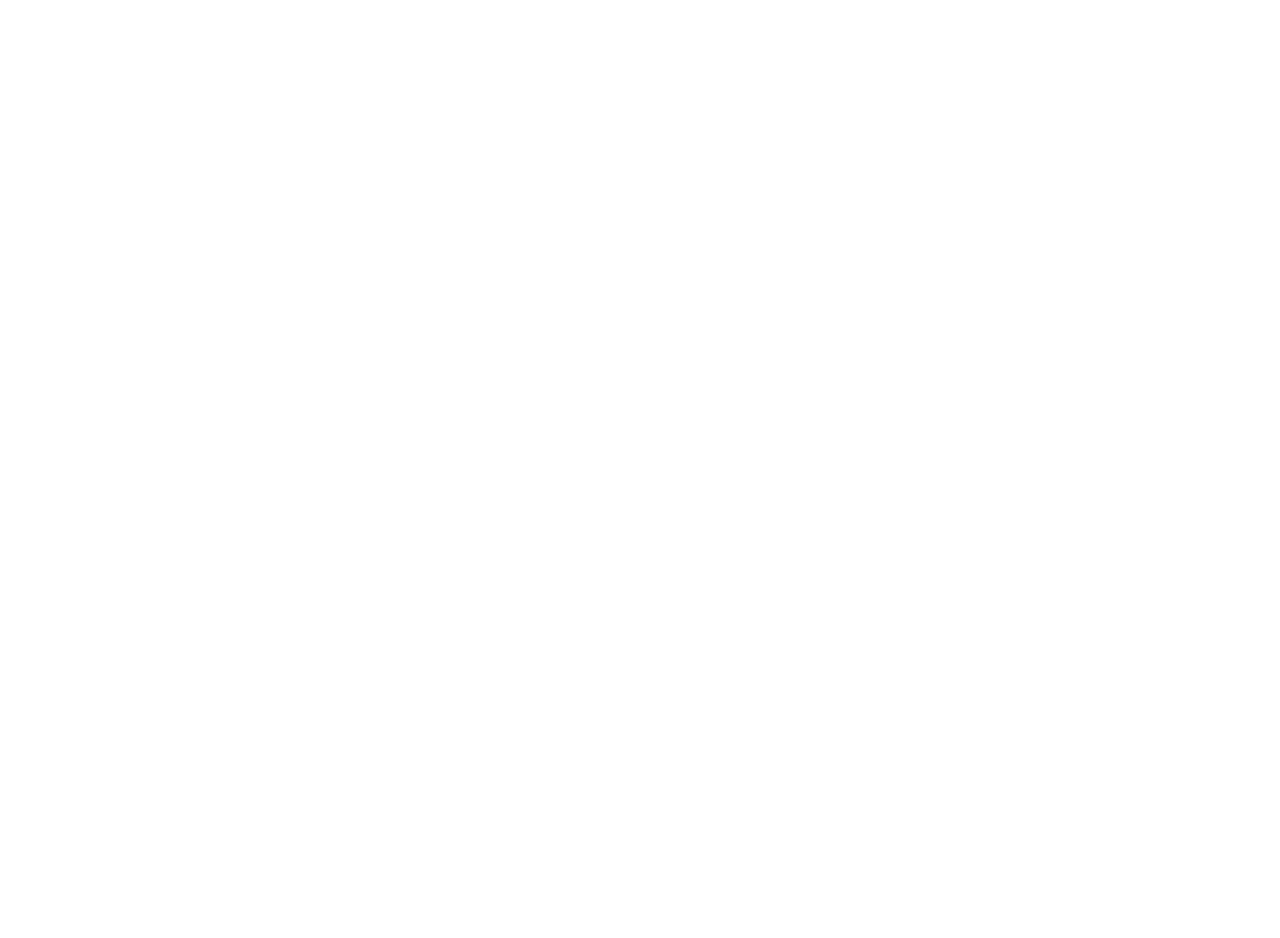
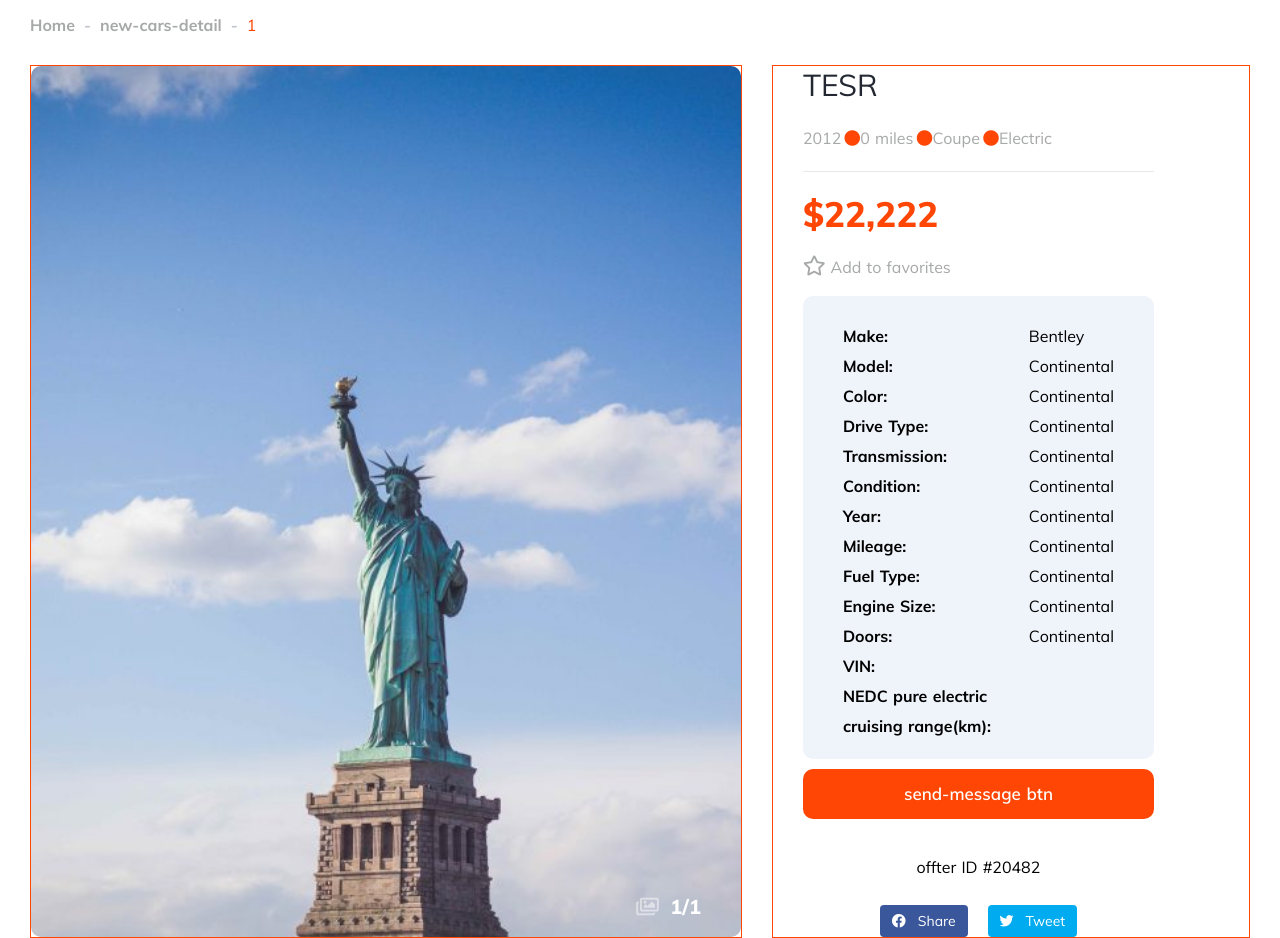
Before and after one commit to karlgeBear/export-cars, a Nuxt app: page /new-cars-detail/1 in a window 1280 px wide. Before the commit this address had no page. Shown: the part 100-1038 px from the top of the page. Before the commit the page ends 800 px from the top, so only its background shows below. Built offline with nearby package versions, Linux system fonts and the light colour scheme.

Commit message:
Deving the new-cars-detail.vue

```diff
--- /dev/null
+++ b/pages/new-cars-detail/_title.vue
@@ -0,0 +1,216 @@
+<template>
+  <div class="new-cars-detail">
+    <Nav :diyrate="2" :diynavbg="1"/>
+    <BreadNav />
+    <div class="container">
+      <section class="car-info">
+        <div class="car-info-left">
+          <div class="car-info-imgs">
+            <img src="~/assets/imgs/cars/car-detail.jpg" alt="car">
+            <div class="picture-num">
+              <i class="far fa-images"></i>
+              1/1
+            </div>
+          </div>
+          <div class="car-info-description"></div>
+          <div class="car-info__vehicle-history">
+
+          </div>
+        </div>
+        <div class="car-info-right">
+          <h1 class="car-title">TESR</h1>
+          <div class="car-features">
+            <span class="car-feature">2012<i class="fas fa-circle"></i></span>
+            <span class="car-feature">0 miles<i class="fas fa-circle"></i></span>
+            <span class="car-feature">Coupe<i class="fas fa-circle"></i></span>
+            <span class="car-feature">Electric</span>
+          </div>
+          <div class="car-price">$22,222</div>
+          <div class="favorites"><i class="far fa-star"></i>Add to favorites</div>
+          <div class="car-info-detail">
+            <div class="car-info-detail__key">
+              <ul>
+                <li>Make:</li>
+                <li>Model:</li>
+                <li>Color:</li>
+                <li>Drive Type:</li>
+                <li>Transmission:</li>
+                <li>Condition:</li>
+                <li>Year:</li>
+                <li>Mileage:</li>
+                <li>Fuel Type:</li>
+                <li>Engine Size:</li>
+                <li>Doors:</li>
+                <li>VIN:</li>
+                <li>NEDC pure electric cruising range(km):</li>
+              </ul>
+            </div>
+            <div class="car-info-detail__value">
+              <ul>
+                <li v-for="(item,index) in carInfo" :key="index">{{item}}</li>
+              </ul>
+            </div>
+          </div>
+          <div class="send-message btn"><a class="send-message-link" href="#">send-message btn</a></div>
+          <div class="offer-car-id">offter ID #20482</div>
+          <div class="pay-mothods">
+            <a class="share"><i class="fab fa-facebook"></i>Share</a>
+            <a class="tweet"><i class="fab fa-twitter"></i>Tweet</a>
+          </div>
+        </div>
+
+      </section>
+    </div>
+
+  </div>
+</template>
+
+<script>
+export default {
+  name: 'ExportCarsTitle',
+
+  data() {
+    return {
+      carInfo: ['Bentley','Continental','Continental','Continental','Continental','Continental','Continental','Continental','Continental','Continental','Continental']
+    };
+  },
+
+  mounted() {
+
+  },
+
+  methods: {
+
+  },
+};
+</script>
+
+<style lang="scss" scoped>
+.car-info{
+  display: flex;
+  justify-content: space-between;
+  margin-top: 15px;
+  >div{
+    border: 1px solid var(--primary);
+  }
+  .car-info-left{
+    position: relative;
+    margin-right: 15px;
+    width: 60%;
+    .car-info-imgs{
+      cursor: pointer;
+      width: 100%;
+      overflow: hidden;
+      img{
+        position: absolute;
+        left: 0;
+        top: 0;
+        width: 100%;
+        height: 100%;
+        object-fit: cover;
+        border-radius: 10px;
+      }
+      .picture-num{
+        position: absolute;
+        bottom: 20px;
+        right: 40px;
+        color: #fff;
+        font-size: 20px;
+        font-weight: 800;
+        i{
+          opacity: 0.5;
+          margin-right: 5px;
+        }
+      }
+    }
+  }
+  .car-info-right{
+    margin-left: 15px;
+    padding-left: 30px;
+    padding-right: 95px;
+    width: 40%;
+    .car-title{
+      font-size: 30px;
+      line-height: 1.3;
+      color: #222732;
+    }
+    .car-features{
+      color: #a7a8a8;
+      padding: 25px 0;
+      border-bottom: 1px solid #E8E8E8;
+      i{
+        color: var(--primary);
+        padding-left: 3px;
+      }
+    }
+    .car-price{
+      font-size: 35px;
+      line-height: 44px;
+      font-weight: 800;
+      color: var(--primary);
+      padding: 20px 0;
+    }
+    .favorites{
+      color: #a7a8a8;
+      font-size: 16px;
+      i{
+        font-size: 20px;
+        padding-right: 5px;
+      }
+    }
+    .car-info-detail{
+      display: flex;
+      margin-top: 20px;
+      background-color: var(--bg);
+      padding: 25px 40px 18px 40px;
+      border-radius: 10px;
+      line-height: 30px;
+      .car-info-detail__key{
+        font-weight: 700;
+      }
+    }
+    .send-message.btn{
+      .send-message-link{
+        font-size: 17px;
+        display: inline-block;
+        width: 100%;
+        font-weight: 600;
+        line-height: 20px;
+        border-radius: 10px 10px 10px 10px;
+        padding: 15px 15px 15px 15px;
+        background-color: var(--primary);
+        text-align: center;
+        margin-top: 10px;
+        margin-bottom: 10px;
+        color: #fff;
+      }
+    }
+    .offer-car-id{
+      text-align: center;
+      margin: 30px 0;
+    }
+    .pay-mothods{
+      display: flex;
+      justify-content: center;
+      a{
+        display: inline-block;
+        font-size: 14px;
+        line-height: 16px;
+        color: #fff;
+        padding: 8px 12px;
+        border-radius: 4px;
+        margin: 0 10px;
+        &:first-child{
+          background-color: #39579A;
+        }
+        &:last-child{
+          background-color: #01ABF0;
+        }
+        i{
+          padding-right: 12px;
+        }
+      }
+    }
+  }
+}
+</style>
--- /dev/null
+++ b/pages/new-cars-detail/index.vue
@@ -0,0 +1,29 @@
+<template>
+  <div>
+    请通过正常点击进入
+  </div>
+</template>
+
+<script>
+export default {
+  name: 'ExportCarsIndex',
+
+  data() {
+    return {
+
+    };
+  },
+
+  mounted() {
+
+  },
+
+  methods: {
+
+  },
+};
+</script>
+
+<style lang="scss" scoped>
+
+</style>
```
Also changed, not shown: assets/imgs/cars/car-detail.jpg (added).
